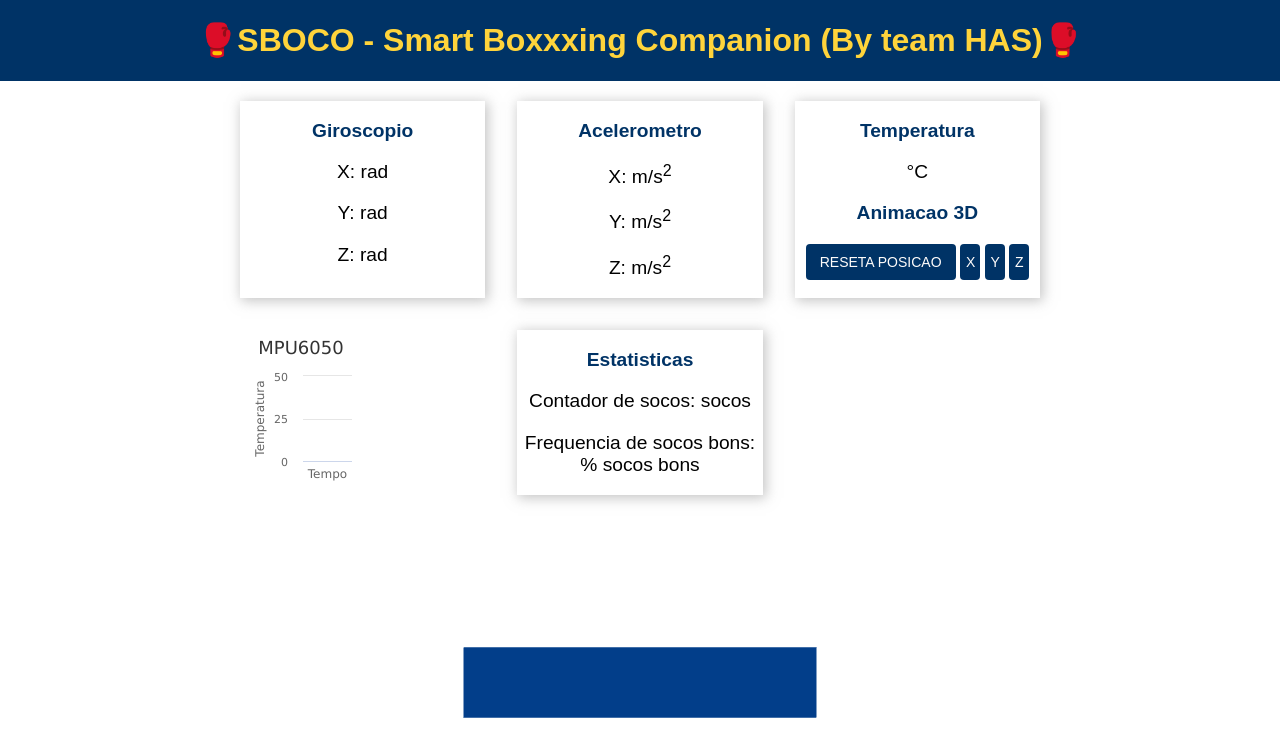
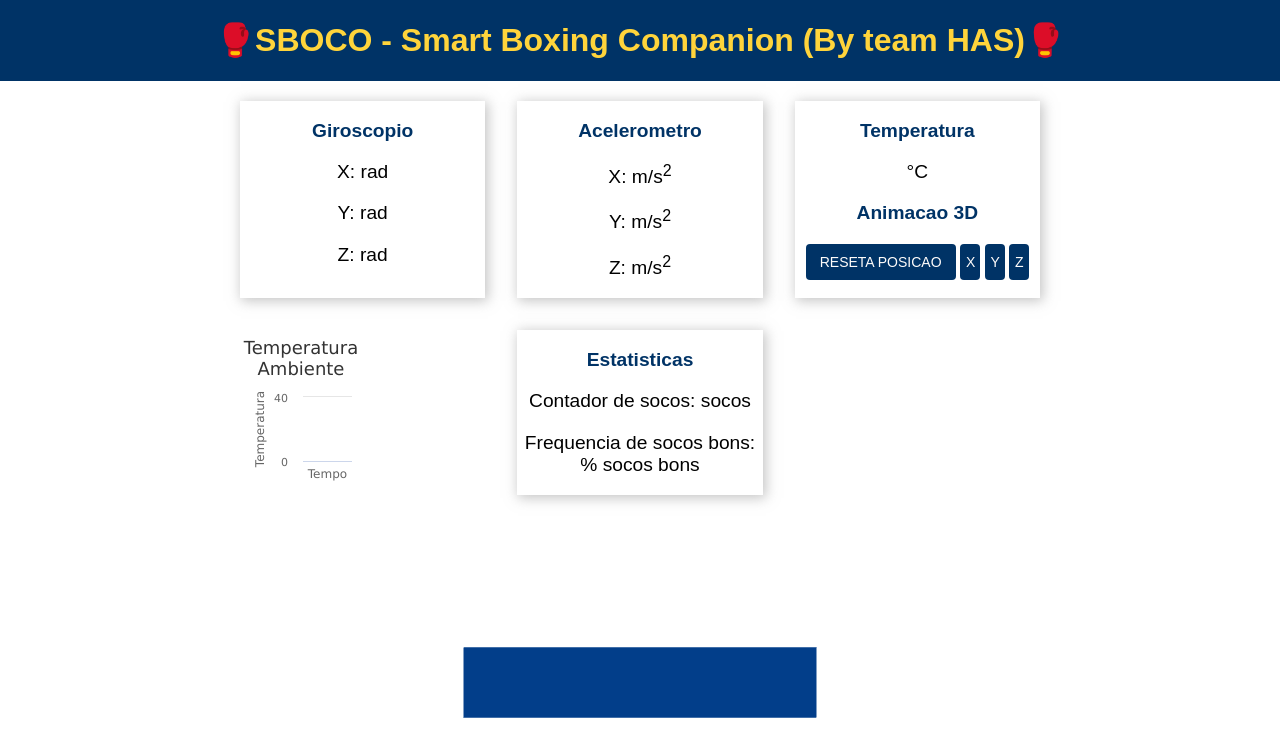
Before and after one commit to baunilhamarga/SBOCO, a plain HTML site: page data/index.html in a window 1280 px wide. Drawn offline with nearby package versions, Linux system fonts and the light colour scheme; no server answers.

```diff
--- a/data/index.html
+++ b/data/index.html
@@ -19,7 +19,7 @@
 </head>
 <body>
   <div class="topnav">
-    <h1>&#129354;SBOCO - Smart Boxxxing Companion (By team HAS)&#129354;</h1>
+    <h1>&#129354;SBOCO - Smart Boxing Companion (By team HAS)&#129354;</h1>
   </div>
   <div class="content">
     <div class="cards">
@@ -59,7 +59,7 @@
 <script>
   var chartT = new Highcharts.Chart({
   chart:{ renderTo : 'chart-temperature' },
-  title: { text: 'MPU6050' },
+  title: { text: 'Temperatura Ambiente' },
   series: [{
     showInLegend: false,
     data: []
```
Also changed, not shown: 1 other file.
